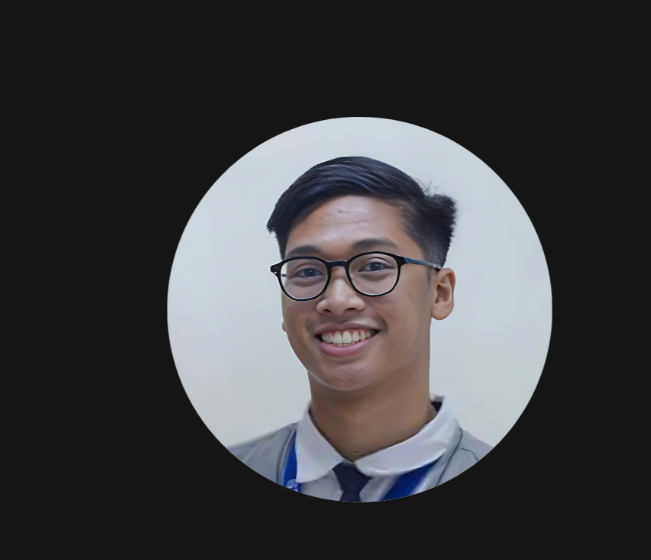
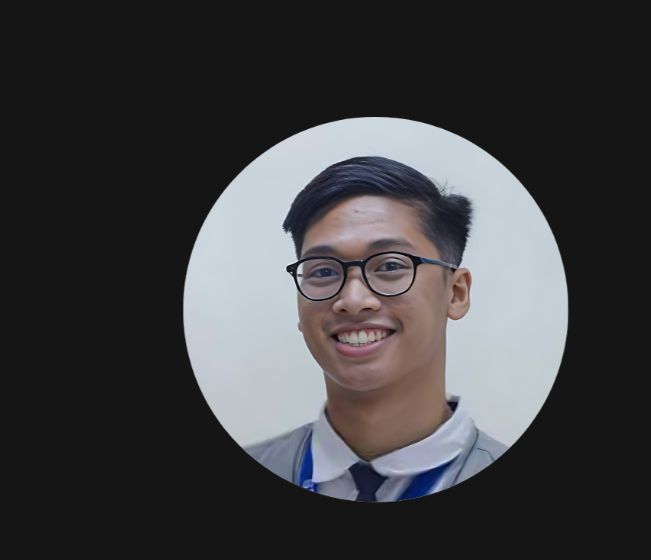
Before and after one commit to JeDo5410/J.E.O-Portfolio, a website: page index.html in a window 1280 px wide. Shown: the part 174-734 px from the top of the page, 0-651 px from the left. Drawn offline with nearby package versions, Linux system fonts and the light colour scheme; some packages are replaced by stand-ins of ours; a script that the page names is missing.

Commit message:
adjusted the plavement of the profile pic to the right

```diff
--- a/style.css
+++ b/style.css
@@ -179,6 +179,7 @@ section {
     height: 400px;
     width: 400px;
     margin: auto 0;
+    justify-content: right;
 }
 
 .section__text {
```
